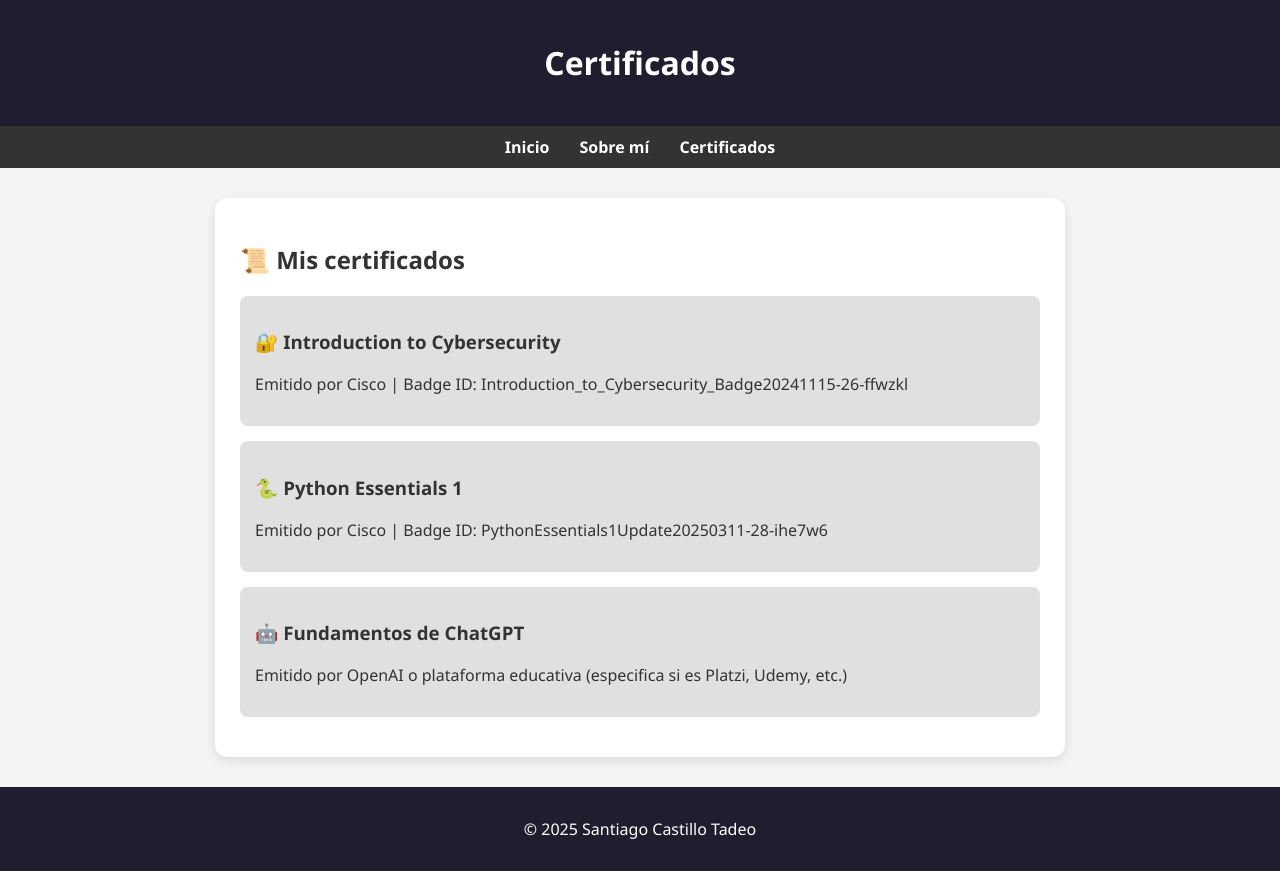
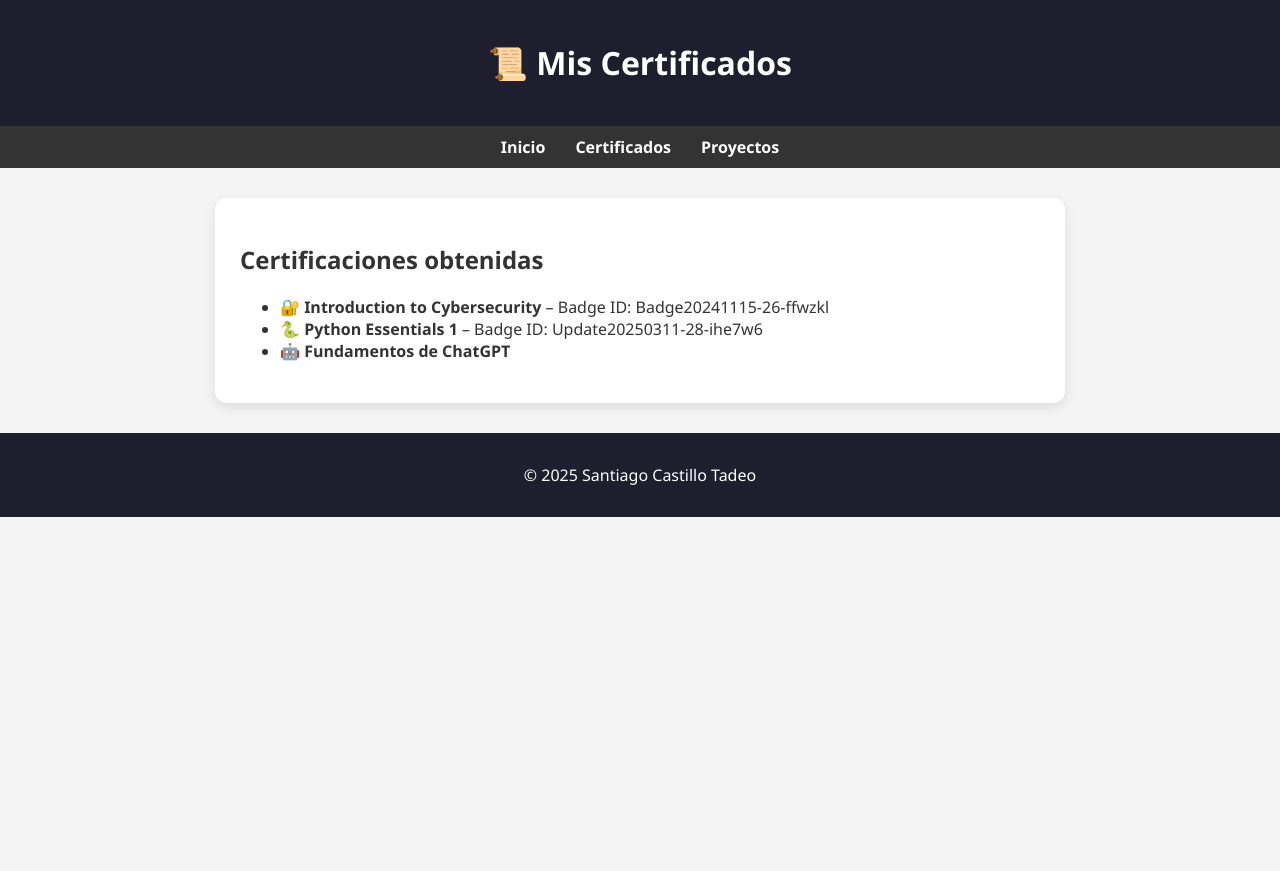
Before and after one commit to Pirra1234/Pirra1234.github.io, a plain HTML site: page certificados.html in a window 1280 px wide. After the commit the page ends 800 px from the top, so only its background shows below. Drawn offline with Linux system fonts and the light colour scheme.

Commit message:
Update certificados.html

```diff
--- a/certificados.html
+++ b/certificados.html
@@ -2,39 +2,30 @@
 <html lang="es">
 <head>
     <meta charset="UTF-8" />
-    <title>Certificados</title>
+    <meta name="viewport" content="width=device-width, initial-scale=1.0"/>
+    <title>Certificados - Santiago Castillo</title>
     <link rel="stylesheet" href="estilos.css" />
 </head>
 <body>
     <header>
-        <h1>Certificados</h1>
+        <h1>📜 Mis Certificados</h1>
     </header>
 
     <nav>
         <ul>
             <li><a href="index.html">Inicio</a></li>
-            <li><a href="sobre-mi.html">Sobre mí</a></li>
             <li><a href="certificados.html">Certificados</a></li>
+            <li><a href="proyectos.html">Proyectos</a></li>
         </ul>
     </nav>
 
     <section>
-        <h2>📜 Mis certificados</h2>
-
-        <div class="proyecto">
-            <h3>🔐 Introduction to Cybersecurity</h3>
-            <p>Emitido por Cisco | Badge ID: Introduction_to_Cybersecurity_Badge20241115-26-ffwzkl</p>
-        </div>
-
-        <div class="proyecto">
-            <h3>🐍 Python Essentials 1</h3>
-            <p>Emitido por Cisco | Badge ID: PythonEssentials1Update20250311-28-ihe7w6</p>
-        </div>
-
-        <div class="proyecto">
-            <h3>🤖 Fundamentos de ChatGPT</h3>
-            <p>Emitido por OpenAI o plataforma educativa (especifica si es Platzi, Udemy, etc.)</p>
-        </div>
+        <h2>Certificaciones obtenidas</h2>
+        <ul>
+            <li>🔐 <strong>Introduction to Cybersecurity</strong> – Badge ID: Badge20241115-26-ffwzkl</li>
+            <li>🐍 <strong>Python Essentials 1</strong> – Badge ID: Update20250311-28-ihe7w6</li>
+            <li>🤖 <strong>Fundamentos de ChatGPT</strong></li>
+        </ul>
     </section>
 
     <footer>
```
